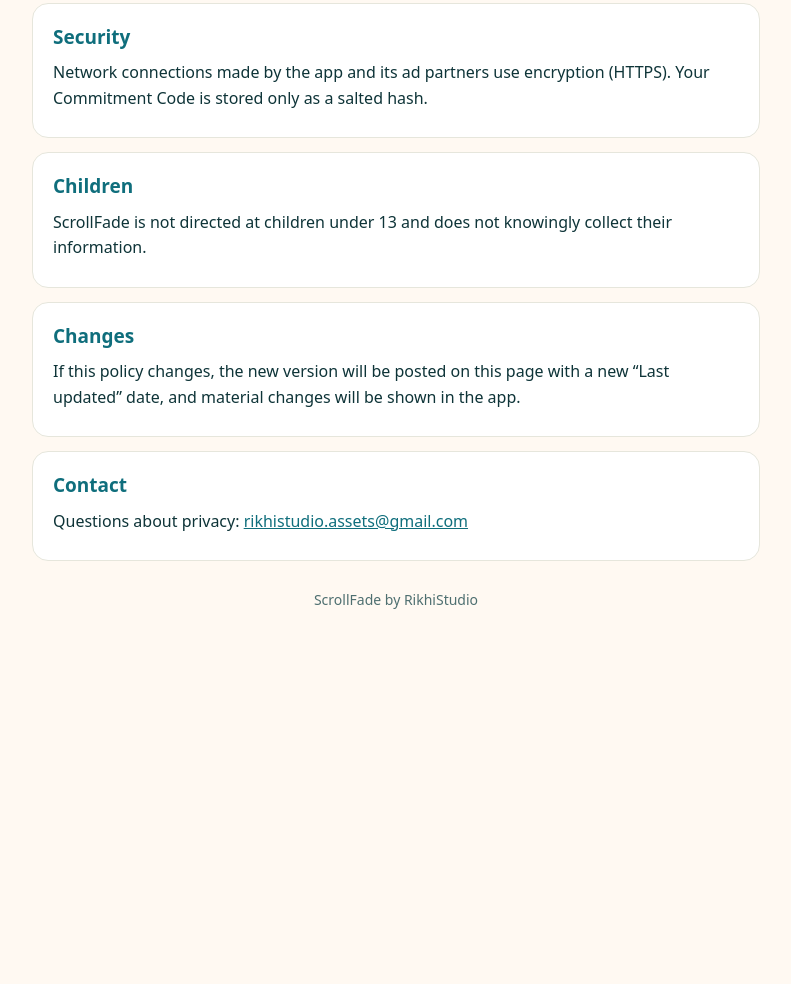
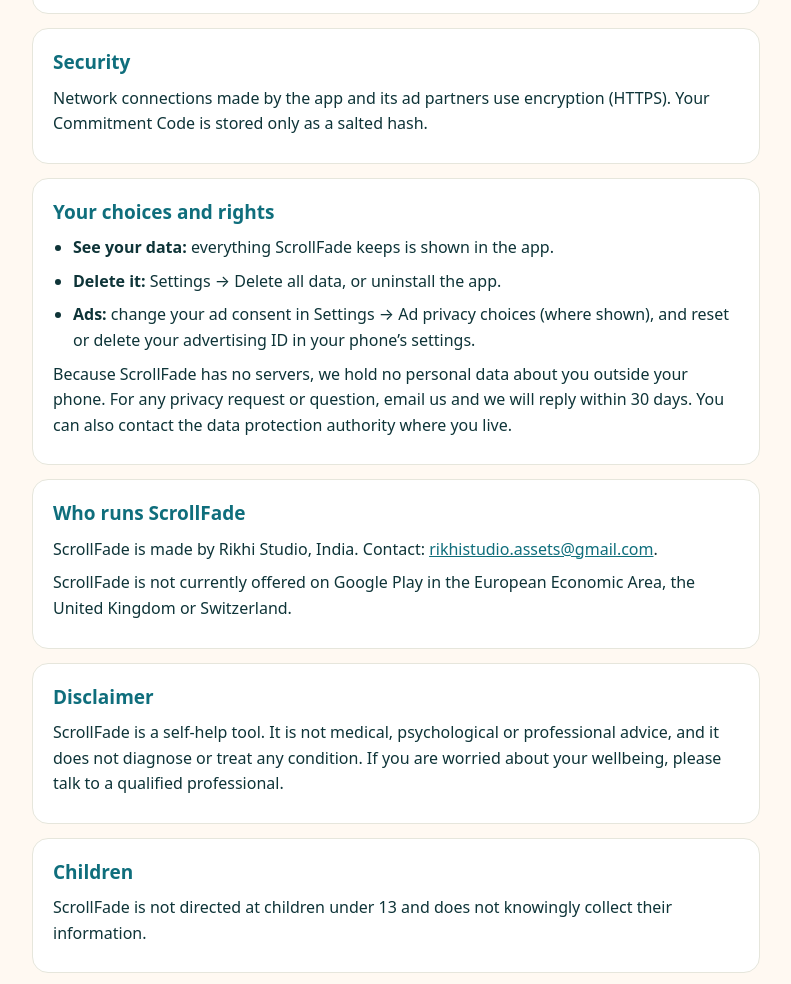
Before and after one commit to rikhiidol86-lgtm/scrollfade-privacy, a plain HTML site: page index.html in a window 1280 px wide. Shown: the part 1809-2793 px from the top of the page, without its empty margins (244-1035 px from the left). Before the commit the page ends 2485 px from the top, so only its background shows below. Drawn offline with Linux system fonts and the light colour scheme.

Commit message:
Rights section, who runs the app, availability, disclaimer
Co-Authored-By: Claude Opus 5.5 <noreply@anthropic.com>

```diff
--- a/index.html
+++ b/index.html
@@ -24,7 +24,7 @@
 <body>
 <main>
   <h1>ScrollFade Privacy Policy</h1>
-  <p class="updated">Last updated: 22 November 2026</p>
+  <p class="updated">Last updated: 24 November 2026</p>
 
   <section>
     <h2>Summary</h2>
@@ -58,7 +58,7 @@
     <h2>Advertising</h2>
     <p>The free version shows ads served by Google AdMob: a banner on the Today tab, a sponsored card in Insights and You, and optional reward videos you choose to watch to try one Pro feature for 24 hours.</p>
     <p>Google may collect device identifiers (such as the advertising ID), approximate location derived from your IP address, and information about ad interactions, to show, measure and protect ads. See <a href="https://policies.google.com/privacy">Google’s privacy policy</a>.</p>
-    <p>Users in the EEA, UK and Switzerland are asked for consent first and can change it in the app’s settings. Ads never appear on the pause screen, the fade or the Portal. Plans without ads remove them all. You can reset or delete your advertising ID in your phone’s settings.</p>
+    <p>Users in the EEA, UK and Switzerland are asked for consent first and can change it in the app under Settings → Ad privacy choices. Ads never appear on the pause screen, the fade or the Portal. Plans without ads remove them all. You can reset or delete your advertising ID in your phone’s settings.</p>
   </section>
 
   <section>
@@ -74,6 +74,27 @@
   <section>
     <h2>Security</h2>
     <p>Network connections made by the app and its ad partners use encryption (HTTPS). Your Commitment Code is stored only as a salted hash.</p>
+  </section>
+
+  <section>
+    <h2>Your choices and rights</h2>
+    <ul>
+      <li><strong>See your data:</strong> everything ScrollFade keeps is shown in the app.</li>
+      <li><strong>Delete it:</strong> Settings → Delete all data, or uninstall the app.</li>
+      <li><strong>Ads:</strong> change your ad consent in Settings → Ad privacy choices (where shown), and reset or delete your advertising ID in your phone’s settings.</li>
+    </ul>
+    <p>Because ScrollFade has no servers, we hold no personal data about you outside your phone. For any privacy request or question, email us and we will reply within 30 days. You can also contact the data protection authority where you live.</p>
+  </section>
+
+  <section>
+    <h2>Who runs ScrollFade</h2>
+    <p>ScrollFade is made by Rikhi Studio, India. Contact: <a href="mailto:rikhistudio.assets@gmail.com">rikhistudio.assets@gmail.com</a>.</p>
+    <p>ScrollFade is not currently offered on Google Play in the European Economic Area, the United Kingdom or Switzerland.</p>
+  </section>
+
+  <section>
+    <h2>Disclaimer</h2>
+    <p>ScrollFade is a self-help tool. It is not medical, psychological or professional advice, and it does not diagnose or treat any condition. If you are worried about your wellbeing, please talk to a qualified professional.</p>
   </section>
 
   <section>
```
